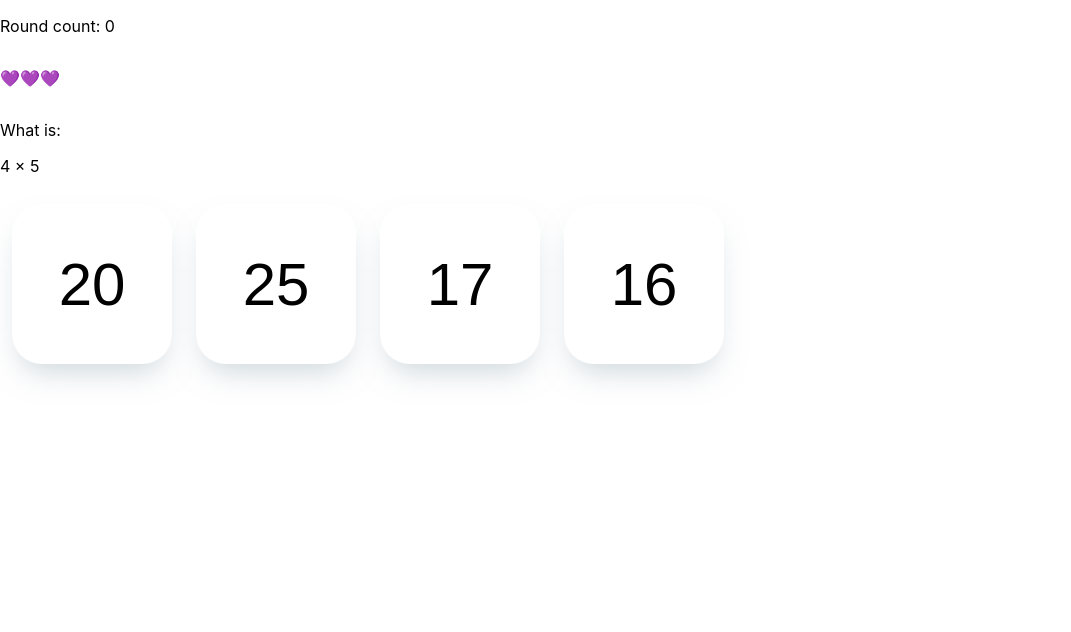
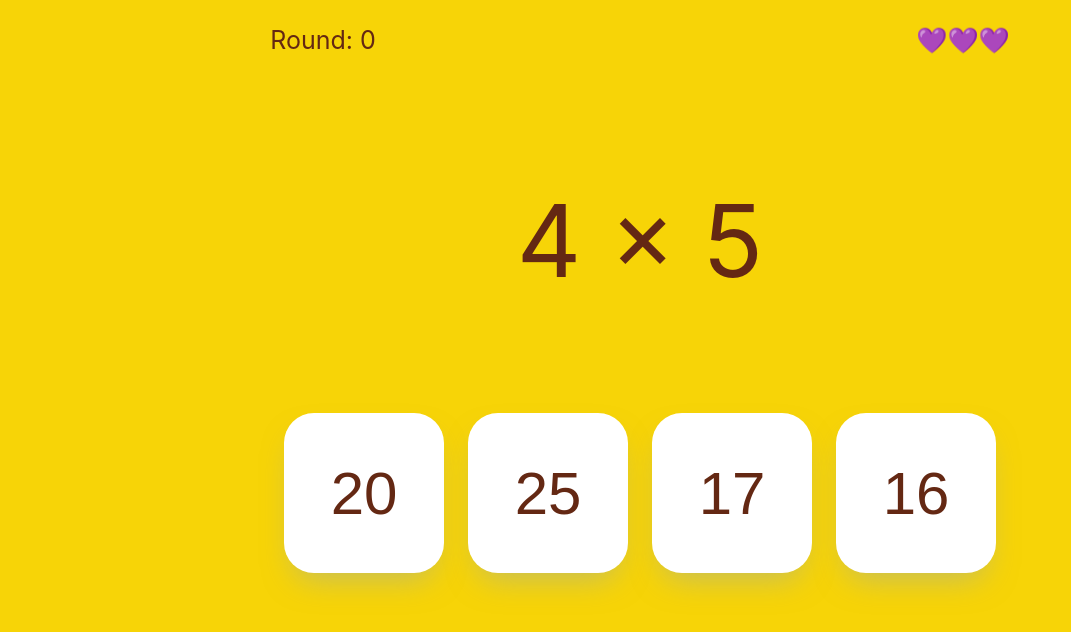
Before and after one commit to franciszekpol/learnmultiplication, a React (Create React App) app: page / in a window 1280 px wide. Both pictures are taken after a click on the button "NEW GAME". Shown: the top 632 px of the page, without its empty margins (0-1071 px from the left). Built offline with nearby package versions, Linux system fonts and the light colour scheme.

Commit message:
Add styling to Round.jsx

```diff
--- a/src/components/LargeButton.jsx
+++ b/src/components/LargeButton.jsx
@@ -1,5 +1,6 @@
 import React from 'react';
 import styled from 'styled-components';
+import { COLORS } from '../data/colors';
 
 function LargeButton({ text, handleClick }) {
   return <Button onClick={handleClick}>{text}</Button>;
@@ -12,8 +13,8 @@ const Button = styled.button`
   width: 350px;
   height: 130px;
   font-size: 40px;
-  background-color: #f7d407;
-  color: #642813;
+  background-color: ${COLORS.roundBackground};
+  color: ${COLORS.fontPrimary};
   border: none;
   border-radius: 15px;
   box-shadow: 0px 16px 30px -10px rgba(150, 170, 180, 0.5);
--- a/src/components/MediumButton.jsx
+++ b/src/components/MediumButton.jsx
@@ -1,5 +1,6 @@
 import React from 'react';
 import styled from 'styled-components';
+import { COLORS } from '../data/colors';
 
 function MediumButton({ text, handleClick }) {
   return <Button onClick={handleClick}>{text}</Button>;
@@ -12,8 +13,8 @@ const Button = styled.button`
   width: 280px;
   height: 100px;
   font-size: 30px;
-  background-color: #f7d407;
-  color: #642813;
+  background-color: ${COLORS.roundBackground};
+  color: ${COLORS.fontPrimary};
   border: none;
   border-radius: 15px;
   box-shadow: 0px 16px 30px -10px rgba(150, 170, 180, 0.5);
--- /dev/null
+++ b/src/data/colors.js
@@ -0,0 +1,14 @@
+export const COLORS = {
+    textColor: "#000",
+    secondaryColor: "#dee2e6",
+    menuBackground: "#cfcfc7",
+    menuButton: "#f8c200",
+    roundBackground: "#f7d407",
+    fontPrimary: "#642813",
+    titleFont: "#867f7c",
+    textDescription: "#746b66",
+    lightpurple: "#c6b8e9",
+    deeppurple: "#6d4fa7",
+    banner: "#fffdee",
+    wrongAnswer: "#dc3545"
+}
--- a/src/pages/Round/Round.jsx
+++ b/src/pages/Round/Round.jsx
@@ -1,6 +1,34 @@
 import React from 'react';
 import SquareButton from './SquareButton';
 import LifeBar from './LifeBar';
+import styled from 'styled-components';
+import { COLORS } from '../../data/colors.js';
+
+const Container = styled.div`
+  text-align: center;
+  background-color: ${COLORS.roundBackground};
+  color: ${COLORS.fontPrimary};
+  height: 100vh;
+`;
+
+const InfoBar = styled.div`
+  display: flex;
+`;
+
+const InfoText = styled.p`
+  font-size: 25px;
+  margin: auto;
+  display: flex;
+  text-align: center;
+`;
+
+const AssignmentText = styled.p`
+  text-align: center;
+  display: flex;
+  align-items: center;
+  justify-content: center;
+  font-size: 100px;
+`;
 
 function Round({ roundCount, lifesCount, handleClick }) {
   const minRange = 2;
@@ -55,13 +83,16 @@ function Round({ roundCount, lifesCount, handleClick }) {
   }
 
   return (
-    <>
-      <p>Round count: {roundCount}</p>
-      <LifeBar lifesCount={lifesCount} />
-      <p>What is:</p>
-      <p>
+    <Container>
+      <InfoBar>
+        <InfoText>Round: {roundCount}</InfoText>
+        <InfoText>
+          <LifeBar lifesCount={lifesCount} />
+        </InfoText>
+      </InfoBar>
+      <AssignmentText>
         {multiplierA} × {multiplierB}
-      </p>
+      </AssignmentText>
       {answersArray.map((answer, i) => {
         return (
           <SquareButton
@@ -71,7 +102,7 @@ function Round({ roundCount, lifesCount, handleClick }) {
           />
         );
       })}
-    </>
+    </Container>
   );
 }
 
--- a/src/pages/Round/SquareButton.jsx
+++ b/src/pages/Round/SquareButton.jsx
@@ -1,5 +1,6 @@
 import React from 'react';
 import styled from 'styled-components';
+import { COLORS } from '../../data/colors';
 
 function SquareButton({ number, handleClick }) {
   return <Button onClick={handleClick}>{number}</Button>;
@@ -12,7 +13,7 @@ const Button = styled.button`
   background-color: white;
   border: none;
   border-radius: 30px;
-  color: black;
+  color: ${COLORS.fontPrimary};
   box-shadow: 0px 16px 30px -10px rgba(150, 170, 180, 0.5);
   text-align: center;
   font-size: 60px;
--- a/src/pages/Score/Score.jsx
+++ b/src/pages/Score/Score.jsx
@@ -2,27 +2,6 @@ import React from 'react';
 import WrongAnswersList from './WrongAnswersList';
 import MediumButton from '../../components/MediumButton';
 import styled from 'styled-components';
-
-function Score({
-  roundCount,
-  gameStatistics,
-  handleClickMenu,
-  handleClickLeaderboard,
-}) {
-  return (
-    <Container>
-      <ScoreDescription>YOUR SCORE:</ScoreDescription>
-      <ScoreValue>{roundCount}</ScoreValue>
-      <AnswersDescription>YOU'VE GOT THIS WRONG:</AnswersDescription>
-      <WrongAnswersList gameStatistics={gameStatistics} />
-      <MediumButton text={'RETURN TO MENU'} handleClick={handleClickMenu} />
-      <MediumButton
-        text={'SUBMIT YOUR SCORE'}
-        handleClick={handleClickLeaderboard}
-      />
-    </Container>
-  );
-}
 
 const Container = styled.div`
   background-color: #cfcfc7;
@@ -49,4 +28,25 @@ const AnswersDescription = styled.p`
   margin: 0;
 `;
 
+function Score({
+  roundCount,
+  gameStatistics,
+  handleClickMenu,
+  handleClickLeaderboard,
+}) {
+  return (
+    <Container>
+      <ScoreDescription>YOUR SCORE:</ScoreDescription>
+      <ScoreValue>{roundCount}</ScoreValue>
+      <AnswersDescription>YOU'VE GOT THIS WRONG:</AnswersDescription>
+      <WrongAnswersList gameStatistics={gameStatistics} />
+      <MediumButton text={'RETURN TO MENU'} handleClick={handleClickMenu} />
+      <MediumButton
+        text={'SUBMIT YOUR SCORE'}
+        handleClick={handleClickLeaderboard}
+      />
+    </Container>
+  );
+}
+
 export default Score;
```
